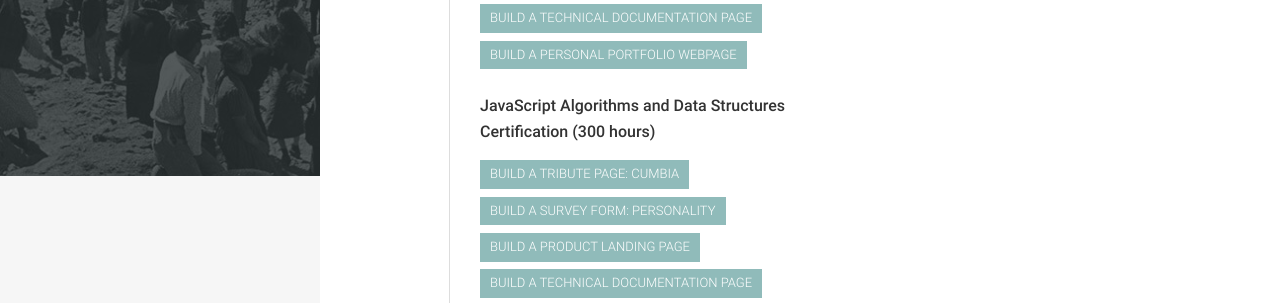
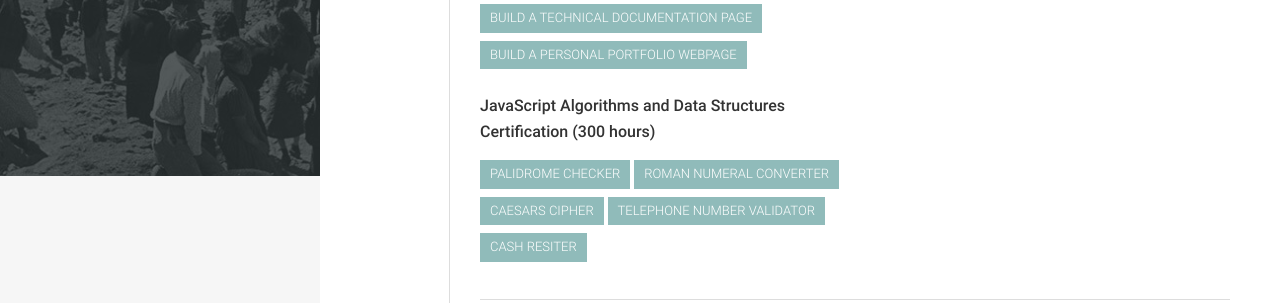
Before and after one commit to pancho508/h-portfolio, a website: page client/portfolio/index.html in a window 1280 px wide. Shown: the part 624-927 px from the top of the page. Drawn offline with Linux system fonts and the light colour scheme.

Commit message:
fixed projects for algos

```diff
--- a/client/portfolio/index.html
+++ b/client/portfolio/index.html
@@ -130,11 +130,11 @@
                   <div class="project-description">
                     <p><strong> JavaScript Algorithms and Data Structures Certification (300 hours) </strong></p>
                       <ul class="tech-tags">
-                        <li style="background-color:lightgreen"><a href='/portfolio/freeCodeCamp/TributePage.html' rel='nofollow' target='_blank'>Build a Tribute Page: Cumbia</a></li>
-                        <li style="background-color:lightgreen"><a href='/portfolio/freeCodeCamp/TributePage.html' rel='nofollow' target='_blank'>Build a Survey Form: Personality</a></li>
-                        <li style="background-color:lightgreen"><a href='/portfolio/freeCodeCamp/TributePage.html' rel='nofollow' target='_blank'>Build a Product Landing Page</a></li>
-                        <li style="background-color:lightgreen"><a href='/portfolio/freeCodeCamp/TributePage.html' rel='nofollow' target='_blank'>Build a Technical Documentation Page</a></li>
-                        <li style="background-color:lightgreen"><a href='/portfolio/freeCodeCamp/TributePage.html' rel='nofollow' target='_blank'>Build a Personal Portfolio Webpage</a></li>
+                        <li style="background-color:lightgreen"><a href='/portfolio/freeCodeCamp/TributePage.html' rel='nofollow' target='_blank'>Palidrome Checker</a></li>
+                        <li style="background-color:lightgreen"><a href='/portfolio/freeCodeCamp/TributePage.html' rel='nofollow' target='_blank'>Roman Numeral Converter</a></li>
+                        <li style="background-color:lightgreen"><a href='/portfolio/freeCodeCamp/TributePage.html' rel='nofollow' target='_blank'>Caesars Cipher</a></li>
+                        <li style="background-color:lightgreen"><a href='/portfolio/freeCodeCamp/TributePage.html' rel='nofollow' target='_blank'>Telephone Number Validator</a></li>
+                        <li style="background-color:lightgreen"><a href='/portfolio/freeCodeCamp/TributePage.html' rel='nofollow' target='_blank'>Cash Resiter</a></li>
                       </ul>
                   </div>
                 </div>
```
